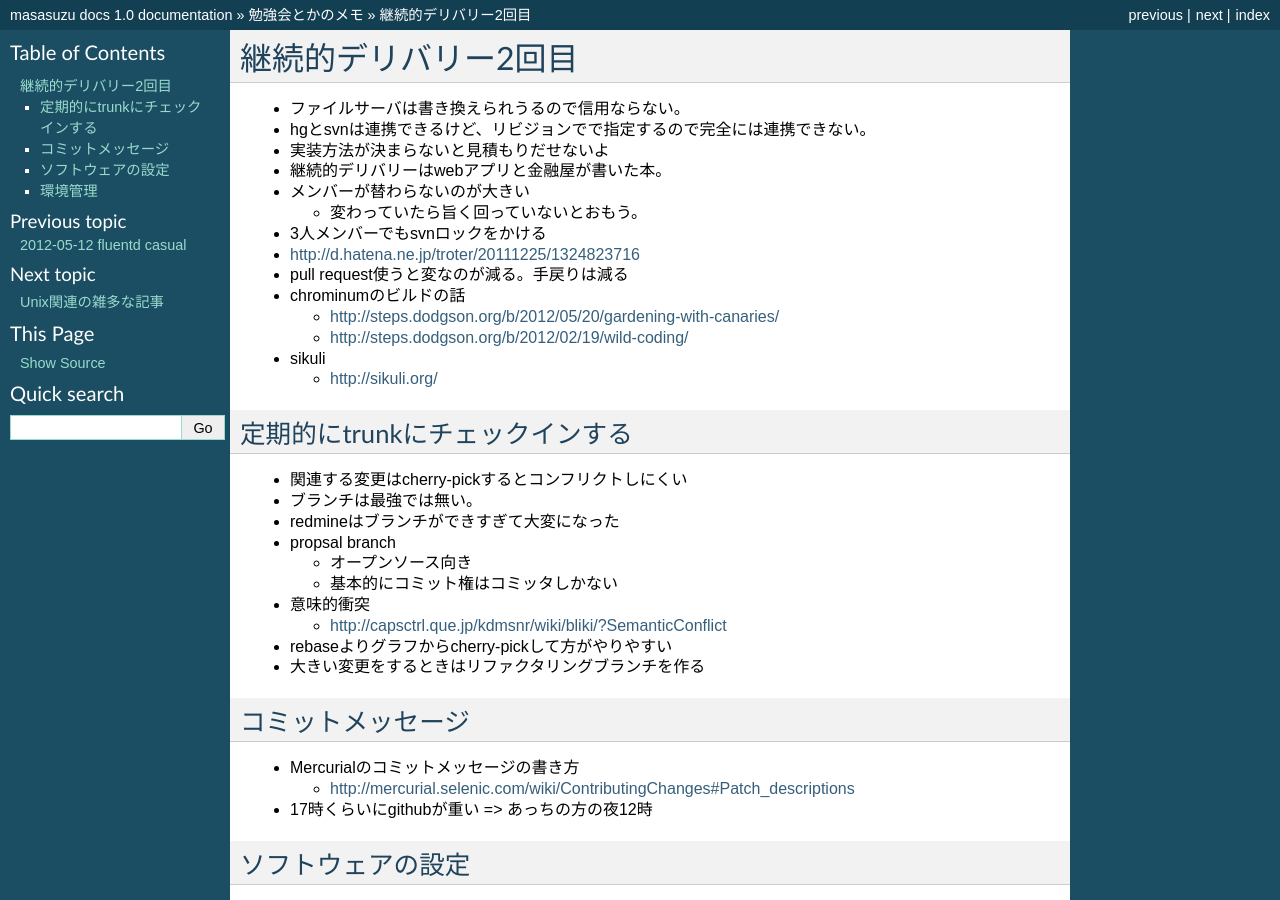
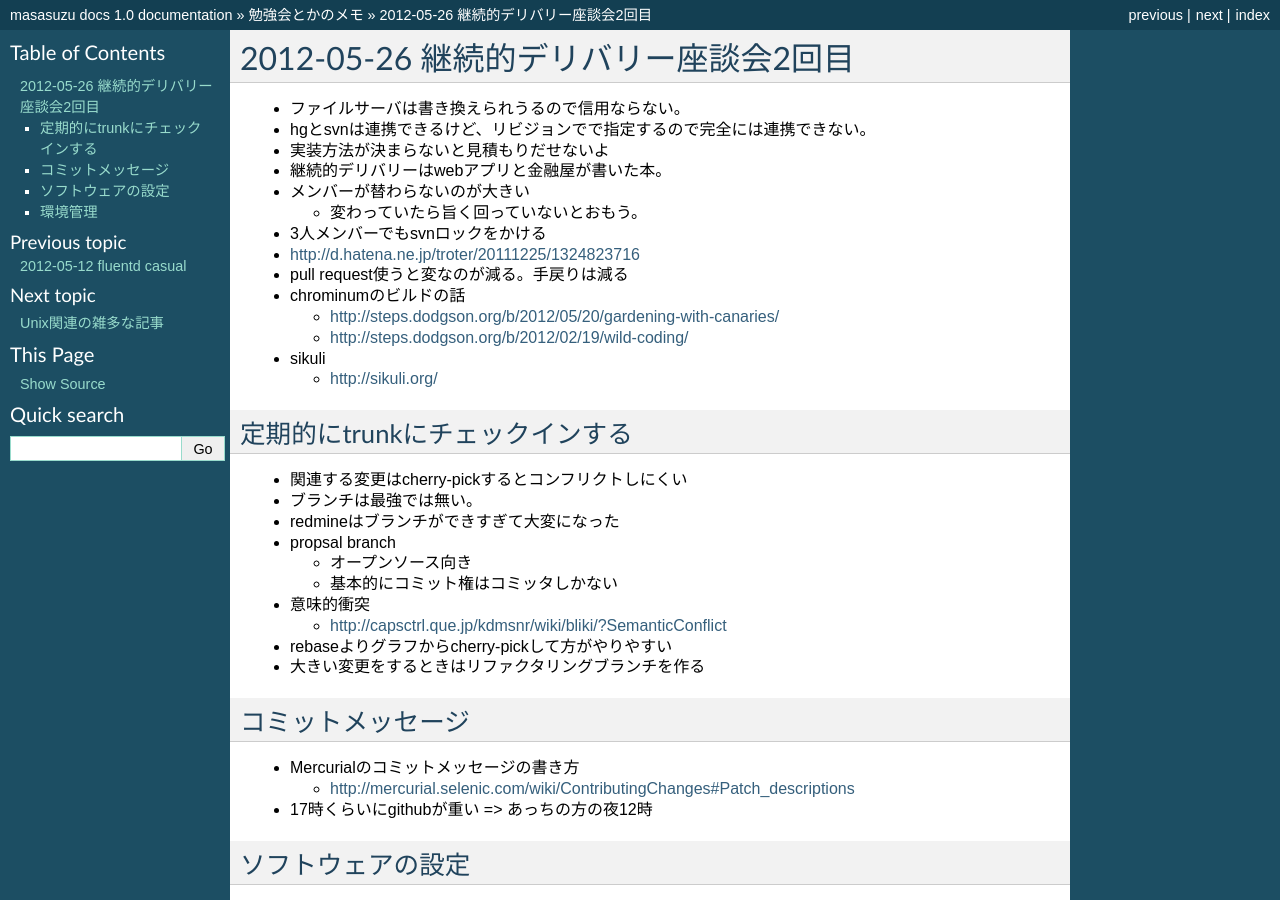
Before and after one commit to masasuzu/document, a Sphinx documentation site: the page built from source/study/2012-05-26_cdelivery.rst, in a window 1280 px wide and 900 px high. Built offline with Sphinx 7.4.7, drawn with Linux system fonts in a browser that asks for light colours; some of the changed text lies outside the part shown.

Commit message:
日付を入れておく

```diff
--- a/source/study/2012-02-21_jenkins_study.rst
+++ b/source/study/2012-02-21_jenkins_study.rst
@@ -1,5 +1,5 @@
 ======================================
-Jenkis勉強会@楽天
+2012-02-21 Jenkis勉強会@楽天
 ======================================
 
 * http://www.ustream.tv/recorded/20598441
--- a/source/study/2012-04-28_shikakudou.rst
+++ b/source/study/2012-04-28_shikakudou.rst
@@ -1,5 +1,5 @@
 ========================
-鹿駆動 2012-04-29
+2012-04-29 鹿駆動勉強会
 ========================
 
 * 舞台は土足厳禁
--- a/source/study/2012-05-26_cdelivery.rst
+++ b/source/study/2012-05-26_cdelivery.rst
@@ -1,6 +1,6 @@
-===========================
-継続的デリバリー2回目
-===========================
+======================================
+2012-05-26 継続的デリバリー座談会2回目
+======================================
 
 * ファイルサーバは書き換えられうるので信用ならない。
 * hgとsvnは連携できるけど、リビジョンでで指定するので完全には連携できない。
```
